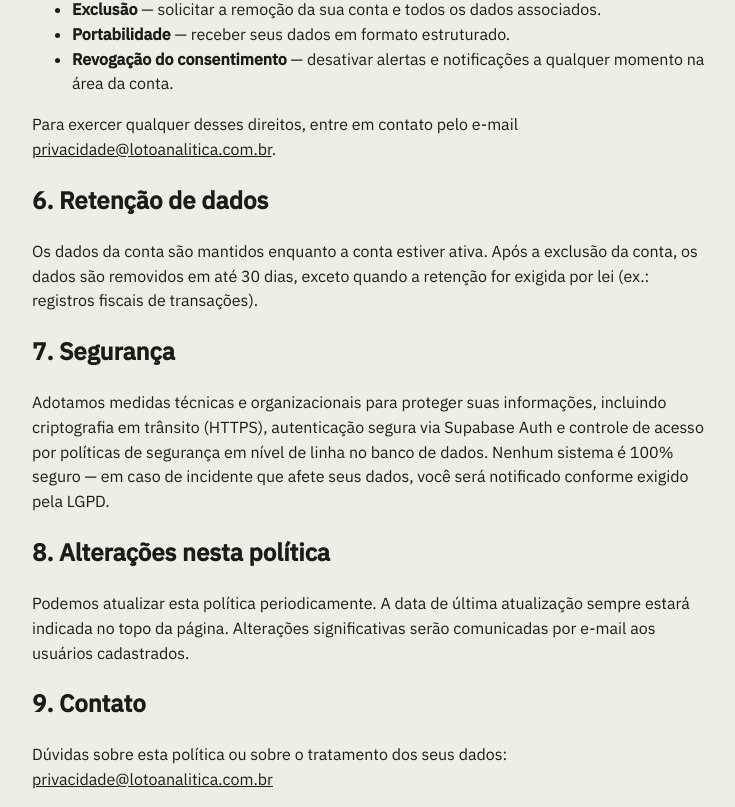
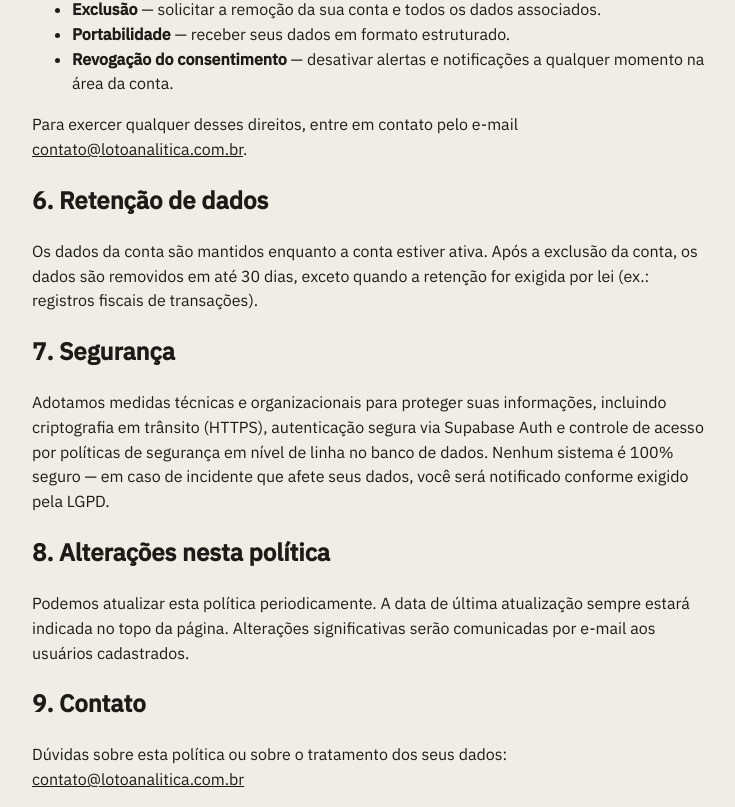
Before and after one commit to neochupacabras/LotoMetrics, a Next.js app: page /privacidade in a window 1280 px wide. Shown: the part 2353-3160 px from the top of the page, without its empty margins (192-927 px from the left). Built offline with nearby package versions, Linux system fonts and the light colour scheme; no server answers.

Commit message:
fix: usar contato@lotoanalitica.com.br na politica de privacidade

```diff
--- a/app/privacidade/page.tsx
+++ b/app/privacidade/page.tsx
@@ -132,7 +132,7 @@ export default function PrivacidadePage() {
           </ul>
           <p>
             Para exercer qualquer desses direitos, entre em contato pelo e-mail{" "}
-            <a href="mailto:privacidade@lotoanalitica.com.br">privacidade@lotoanalitica.com.br</a>.
+            <a href="mailto:contato@lotoanalitica.com.br">contato@lotoanalitica.com.br</a>.
           </p>
 
           <h2>6. Retenção de dados</h2>
@@ -163,7 +163,7 @@ export default function PrivacidadePage() {
           <p>
             Dúvidas sobre esta política ou sobre o tratamento dos seus dados:
             <br />
-            <a href="mailto:privacidade@lotoanalitica.com.br">privacidade@lotoanalitica.com.br</a>
+            <a href="mailto:contato@lotoanalitica.com.br">contato@lotoanalitica.com.br</a>
           </p>
         </div>
       </main>
```
